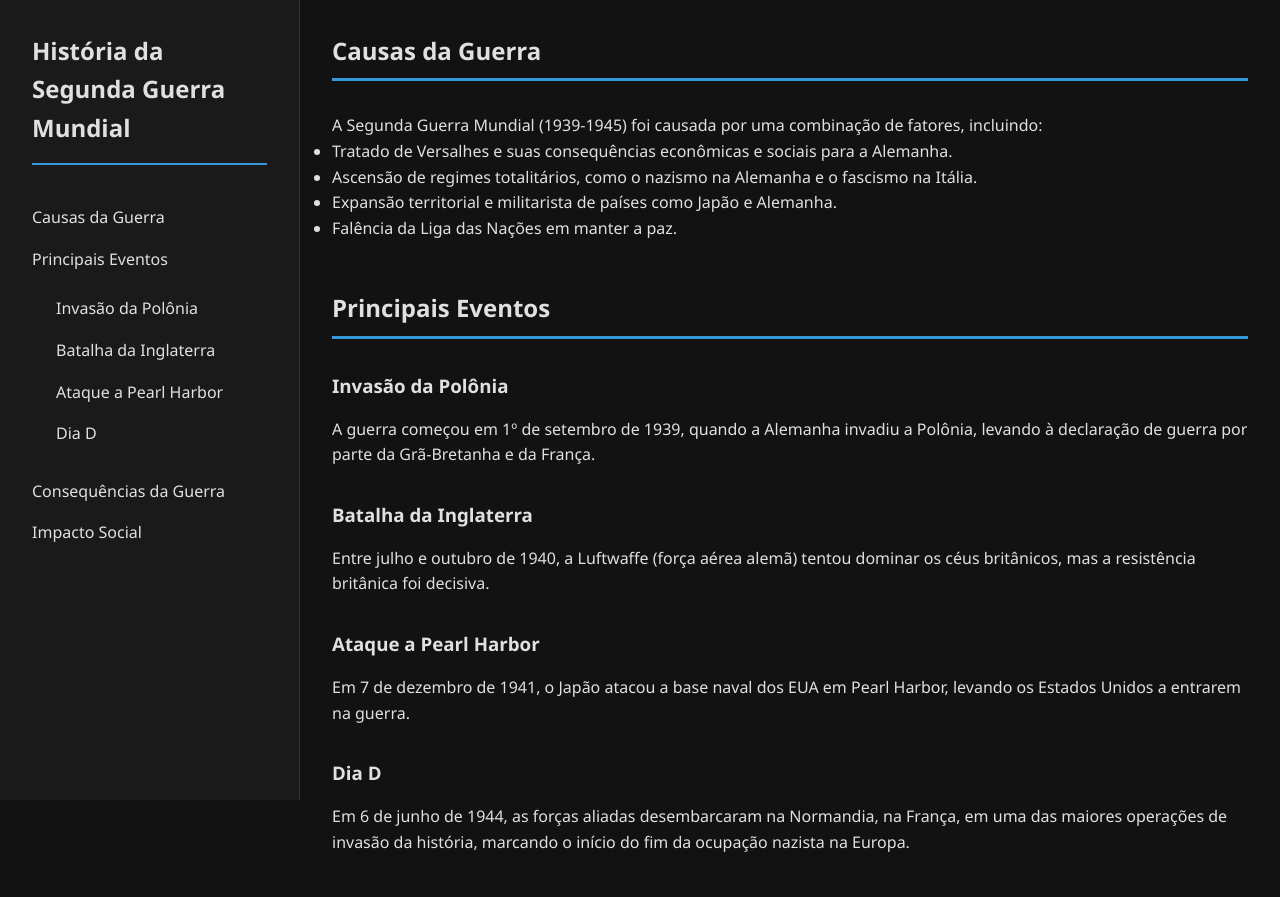
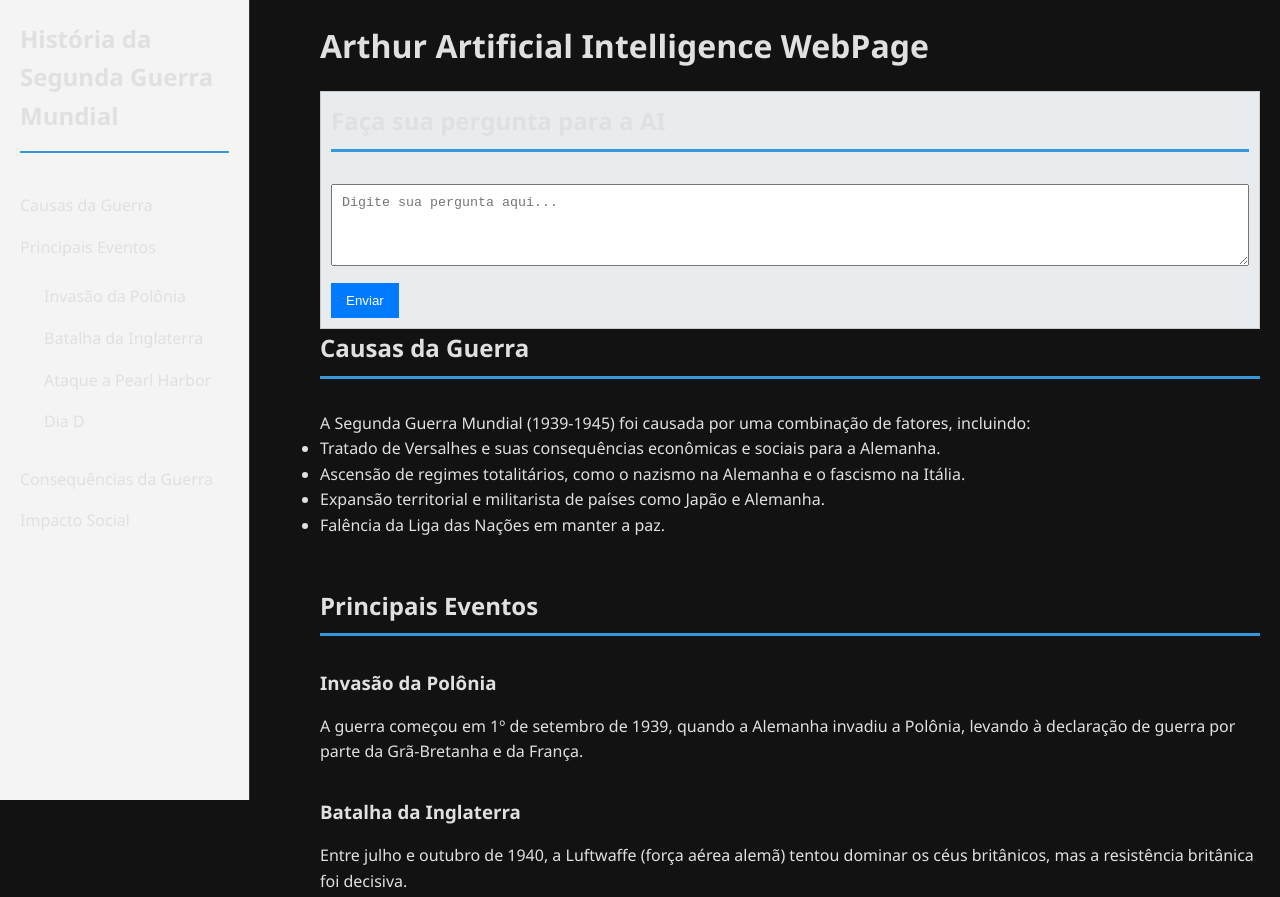
Before and after one commit to NotKNow21Br/HTML, a plain HTML site: page index.html in a window 1280 px wide. Shown: the top 897 px of the page. Drawn offline with nearby package versions, Linux system fonts and the light colour scheme.

Commit message:
Update index.html

```diff
--- a/index.html
+++ b/index.html
@@ -3,8 +3,46 @@
 <head>
     <meta charset="UTF-8">
     <meta name="viewport" content="width=device-width, initial-scale=1.0">
-    <title>História da Segunda Guerra Mundial</title>
+    <title>Arthur Artificial Intelligence WebPage</title>
     <link rel="stylesheet" href="css/style.css">
+    <style>
+        body {
+            display: flex;
+        }
+        .sidebar {
+            width: 250px;
+            background-color: #f4f4f4;
+            padding: 20px;
+        }
+        .content {
+            flex: 1;
+            padding: 20px;
+        }
+        .ai-interface {
+            margin-top: 20px;
+            padding: 10px;
+            border: 1px solid #ccc;
+            background-color: #e9ecef;
+        }
+        .ai-interface h2 {
+            margin-top: 0;
+        }
+        .question-box {
+            margin-top: 10px;
+        }
+        .question-input {
+            width: 100%;
+            padding: 10px;
+            margin-bottom: 10px;
+        }
+        .submit-button {
+            padding: 10px 15px;
+            background-color: #007bff;
+            color: white;
+            border: none;
+            cursor: pointer;
+        }
+    </style>
 </head>
 <body>
     <nav class="sidebar">
@@ -25,6 +63,14 @@
     </nav>
 
     <main class="content">
+        <h1>Arthur Artificial Intelligence WebPage</h1>
+
+        <div class="ai-interface">
+            <h2>Faça sua pergunta para a AI</h2>
+            <textarea class="question-input" rows="4" placeholder="Digite sua pergunta aqui..."></textarea>
+            <button class="submit-button">Enviar</button>
+        </div>
+
         <section id="causas">
             <h2>Causas da Guerra</h2>
             <p>A Segunda Guerra Mundial (1939-1945) foi causada por uma combinação de fatores, incluindo:</p>
@@ -85,4 +131,3 @@
 
     <script src="js/script.js"></script>
 </body>
-</html>
```
